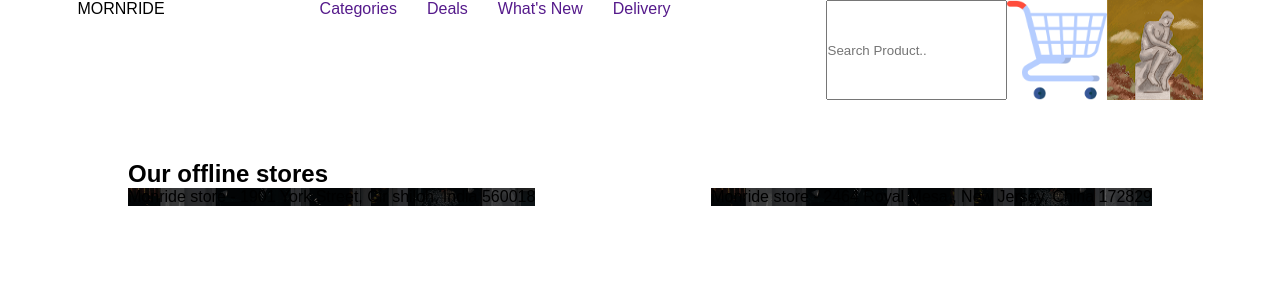
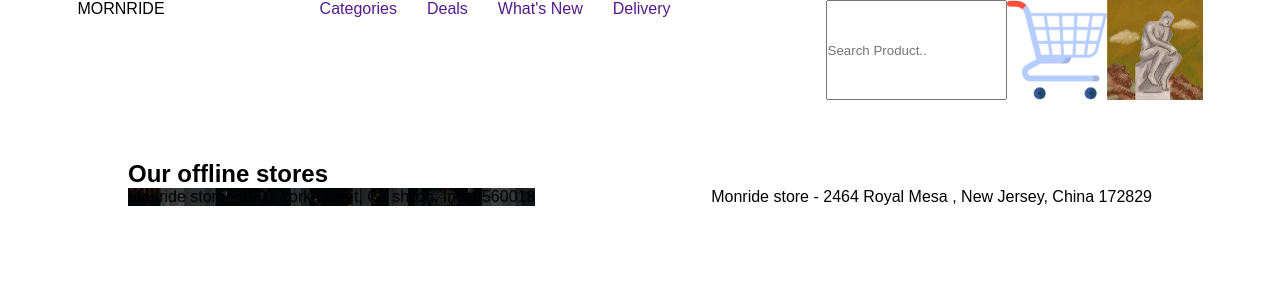
Before and after one commit to Akmalov-dev/Mornride, a React (Vite) app: page / in a window 1280 px wide. Shown: the top 300 px of the page. Built offline with nearby package versions, Linux system fonts and the light colour scheme.

Commit message:
Offline star left text background

```diff
--- a/src/components/Main/Offline/Offline.css
+++ b/src/components/Main/Offline/Offline.css
@@ -15,7 +15,7 @@
 }
 .offline-right{
     max-width: 50%;
-    background: url(../Offline/image/offline_left.png);
+    background: url();
     background-repeat: no-repeat;
     background-size: cover;
     background-position: center;
```
